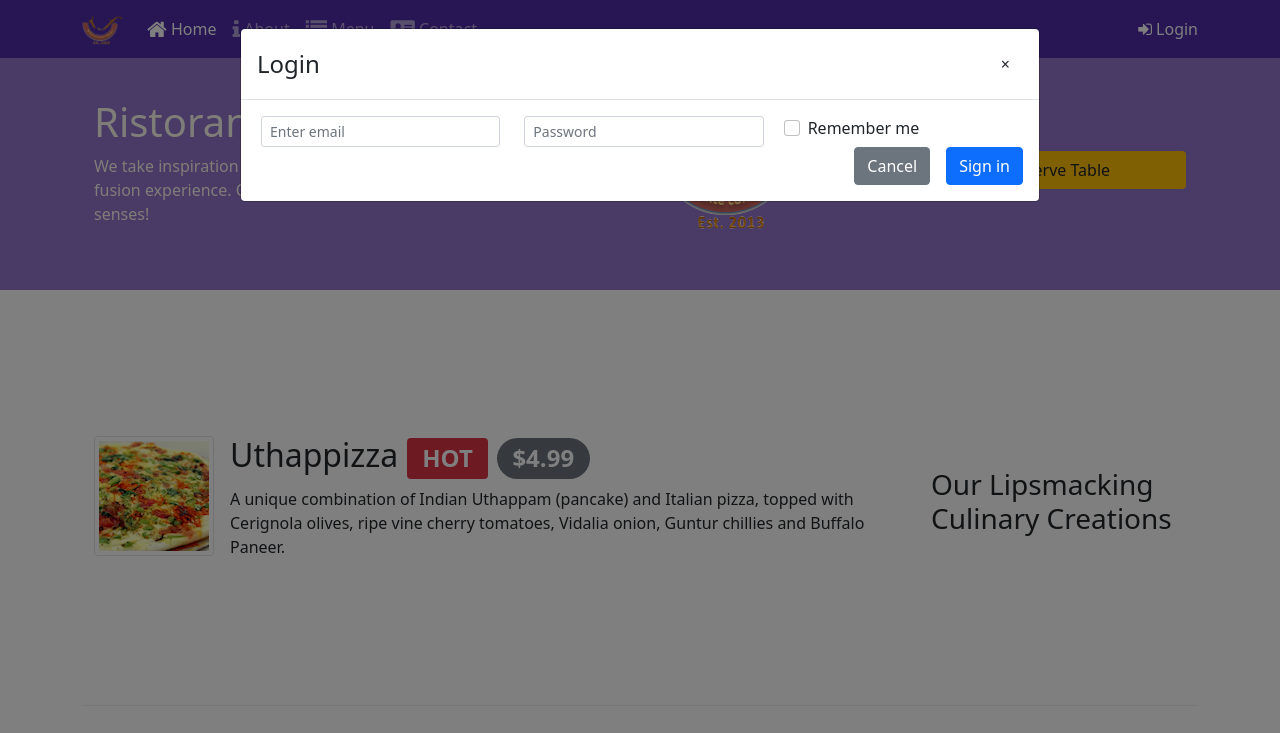
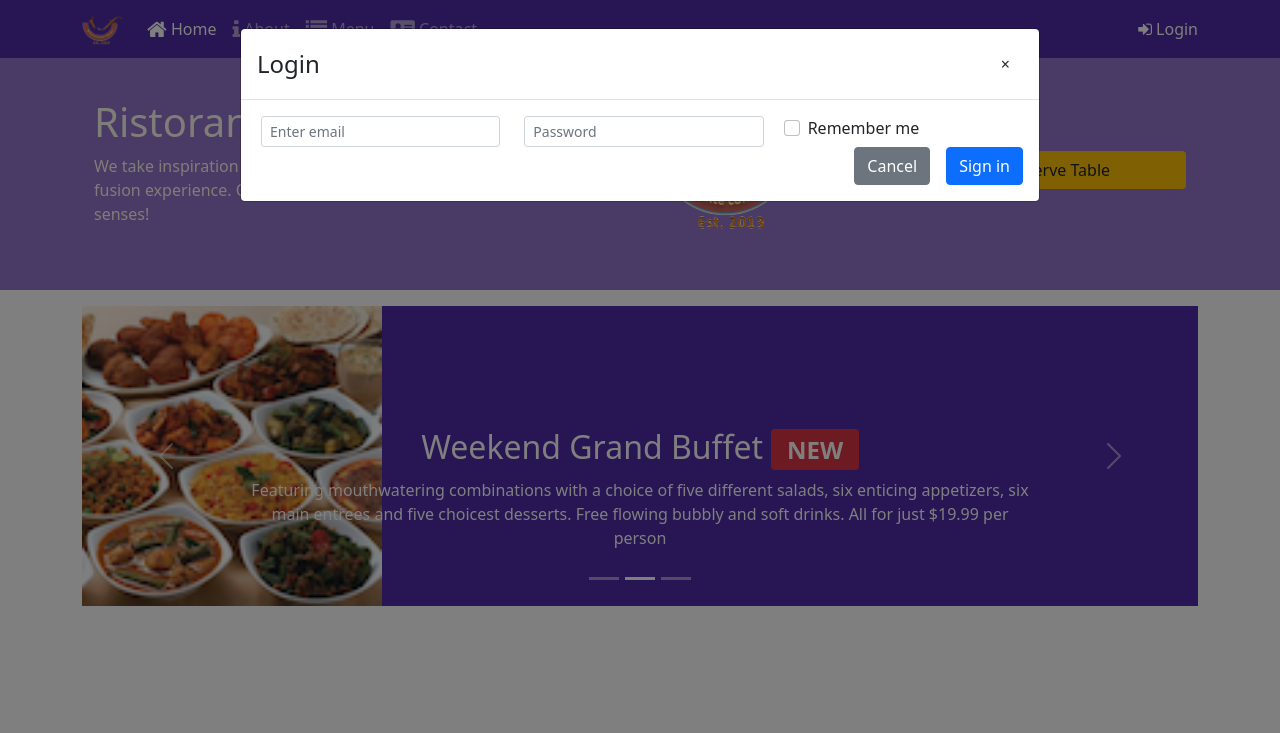
Before and after one commit to amad3usz/conFusion, a website: page index.html in a window 1280 px wide. Both pictures are taken after a click on the link "Login". Shown: the top 733 px of the page. Drawn offline with nearby package versions, Linux system fonts and the light colour scheme.

Commit message:
Carousel

```diff
--- a/css/styles.css
+++ b/css/styles.css
@@ -53,4 +53,19 @@ body {
 a, a:hover {
     color: inherit;
     text-decoration: none;
-  }
+}
+
+.carousel {
+    background:#512DA8;
+}
+
+.carousel-item {
+  height: 300px;
+}
+
+.carousel-item img {
+    position: absolute;
+    top: 0;
+    left: 0;
+    min-height: 300px;
+}
--- a/index.html
+++ b/index.html
@@ -126,6 +126,55 @@
 		</header>
 
 		<div class="container">
+			<div id="mycarousel" class="carousel slide" data-bs-ride="carousel">
+				<div class="carousel-indicators">
+					<button type="button" data-bs-target="#mycarousel" data-bs-slide-to="0" class="active" aria-current="true" aria-label="Slide 1"></button>
+					<button type="button" data-bs-target="#mycarousel" data-bs-slide-to="1" aria-label="Slide 2"></button>
+					<button type="button" data-bs-target="#mycarousel" data-bs-slide-to="2" aria-label="Slide 3"></button>
+				</div>
+				<div class="carousel-inner">
+					<div class="carousel-item active">
+						<img src="img/uthappizza.png" class="d-block img-fluid" alt="uthappizza" />
+						<div class="carousel-caption d-none d-md-block">
+							<h2>Uthappizza <span class="badge bg-danger">HOT</span> <span class="badge rounded-pill bg-secondary">$4.99</span></h2>
+							<p class="d-none d-sm-block">
+								A unique combination of Indian Uthappam (pancake) and Italian pizza, topped with Cerignola olives, ripe vine cherry tomatoes, Vidalia onion, Guntur chillies and Buffalo
+								Paneer.
+							</p>
+						</div>
+					</div>
+					<div class="carousel-item">
+						<img src="img/buffet.png" class="d-block img-fluid" alt="buffet" />
+						<div class="carousel-caption d-none d-md-block">
+							<h2>Weekend Grand Buffet <span class="badge bg-danger">NEW</span></h2>
+							<p class="d-none d-sm-block">
+								Featuring mouthwatering combinations with a choice of five different salads, six enticing appetizers, six main entrees and five choicest desserts. Free flowing bubbly
+								and soft drinks. All for just $19.99 per person
+							</p>
+						</div>
+					</div>
+					<div class="carousel-item">
+						<img src="img/alberto.png" class="d-block img-fluid" alt="alberto" />
+						<div class="carousel-caption d-none d-md-block">
+							<h2>Alberto Somayya</h2>
+							<h4>Executive Chef</h4>
+							<p class="d-none d-sm-block">
+								Award winning three-star Michelin chef with wide International experience having worked closely with whos-who in the culinary world, he specializes in creating
+								mouthwatering Indo-Italian fusion experiences.
+							</p>
+						</div>
+					</div>
+				</div>
+				<button class="carousel-control-prev" type="button" data-bs-target="#mycarousel" data-bs-slide="prev">
+					<span class="carousel-control-prev-icon" aria-hidden="true"></span>
+					<span class="visually-hidden">Previous</span>
+				</button>
+				<button class="carousel-control-next" type="button" data-bs-target="#mycarousel" data-bs-slide="next">
+					<span class="carousel-control-next-icon" aria-hidden="true"></span>
+					<span class="visually-hidden">Next</span>
+				</button>
+			</div>
+
 			<div class="row row-content align-items-center">
 				<div class="col-12 col-sm-4 order-sm-last col-md-3">
 					<h3>Our Lipsmacking Culinary Creations</h3>
@@ -151,7 +200,7 @@
 					<h3>This Month's Promotions</h3>
 				</div>
 				<div class="col com-sm col-md">
-					<img class="d-flex ms-3 align-items-center img-thumbnail float-end" src="img/buffet.png" alt="alberto" />
+					<img class="d-flex ms-3 align-items-center img-thumbnail float-end" src="img/buffet.png" alt="buffet" />
 					<h2>Weekend Grand Buffet <span class="badge bg-danger">NEW</span></h2>
 					<p class="d-none d-sm-block">
 						Featuring mouthwatering combinations with a choice of five different salads, six enticing appetizers, six main entrees and five choicest desserts. Free flowing bubbly and soft
```
